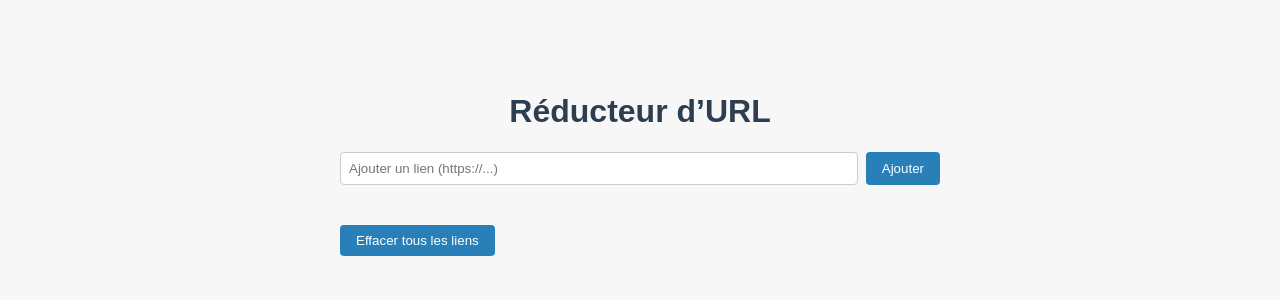
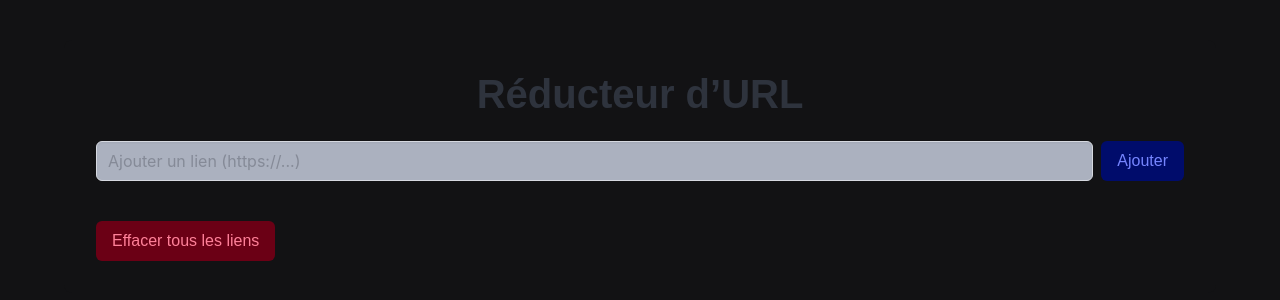
Before and after one commit to ShiroNym/TP6-WEB, a website: page static/client.html in a window 1280 px wide. Drawn offline with nearby package versions, Linux system fonts and the light colour scheme.

Commit message:
CSS update

```diff
--- a/static/app.js
+++ b/static/app.js
@@ -39,7 +39,7 @@ form.addEventListener('submit', async (e) => {
     }
     const link = await res.json();
     const shortUrl = link.shortUrl;
-    resultDiv.innerHTML = `Lien généré : <a href="${shortUrl}" target="_blank">${shortUrl}</a> <button id="copy-btn">Copier l'URL</button>`;
+    resultDiv.innerHTML = `<br><span class="title is-6">Lien généré : </span><a href="${shortUrl}" target="_blank">${shortUrl}</a> <br><br><button class="button is-success is-dark" id="copy-btn">Copier l'URL</button>`;
     document.getElementById('copy-btn').onclick = () => {
       navigator.clipboard.writeText(shortUrl);
     };
--- a/static/client.html
+++ b/static/client.html
@@ -4,16 +4,18 @@
   <meta charset="UTF-8">
   <meta name="viewport" content="width=device-width, initial-scale=1.0">
   <title>TP6-WEB</title>
+  <link rel="stylesheet" href="https://cdn.jsdelivr.net/npm/bulma@1.0.4/css/bulma.min.css">
   <link rel="stylesheet" href="/static/style.css">
 </head>
 <body>
   <div class="container">
-    <h1>Réducteur d’URL</h1>
+    <h1 class="title is-2">Réducteur d’URL</h1>
+
     <form id="add-link-form">
-      <input type="url" id="url-input" placeholder="Ajouter un lien (https://...)" required>
-      <button type="submit">Ajouter</button>
+      <input class="input  has-background-grey-light  type="url" id="url-input" placeholder="Ajouter un lien (https://...)" required>
+      <button class="button is-link is-dark  " type="submit">Ajouter</button>
     </form>
-    <button id="delete-all-btn" style="margin-top:16px">Effacer tous les liens</button>
+    <button class="button is-danger is-dark" id="delete-all-btn" style="margin-top:16px">Effacer tous les liens</button>
     <div id="result"></div>
   </div>
   <script src="/static/app.js"></script>
--- a/static/style.css
+++ b/static/style.css
@@ -1,7 +1,7 @@
 body {
     font-family: Arial,
     sans-serif;
-    background: #f7f7f7;
+
     margin: 0;
     padding: 0;
 }
@@ -9,7 +9,7 @@ body {
 .container {
     max-width: 600px;
     margin: 40px auto;
-    background: #f7f7f7;
+    background-color: #121214;
     border-radius: 8px;
     padding: 32px;
 }
@@ -17,7 +17,7 @@ body {
 
 h1 {
     text-align: center;
-    color: #2c3e50;
+
 }
 
 
@@ -36,12 +36,13 @@ input[type="url"] {
 
 
 button {
-    padding: 8px 16px;
-    border: none;
-    background: #2980b9;
+    padding: 7px 15px;
+    border: 0.8px solid;
+    background-color: #274684;
     color: #fff;
     border-radius: 4px;
     cursor: pointer;
+
 }
 
 
@@ -71,3 +72,15 @@ li {
     font-size: 0.9em;
     color: #888;
 }
+
+
+
+html{
+    background-color: rgb(18, 18, 20);
+}
+
+#url-input{
+
+    color: white;
+
+}
```
Also changed, not shown: 1 other file.
